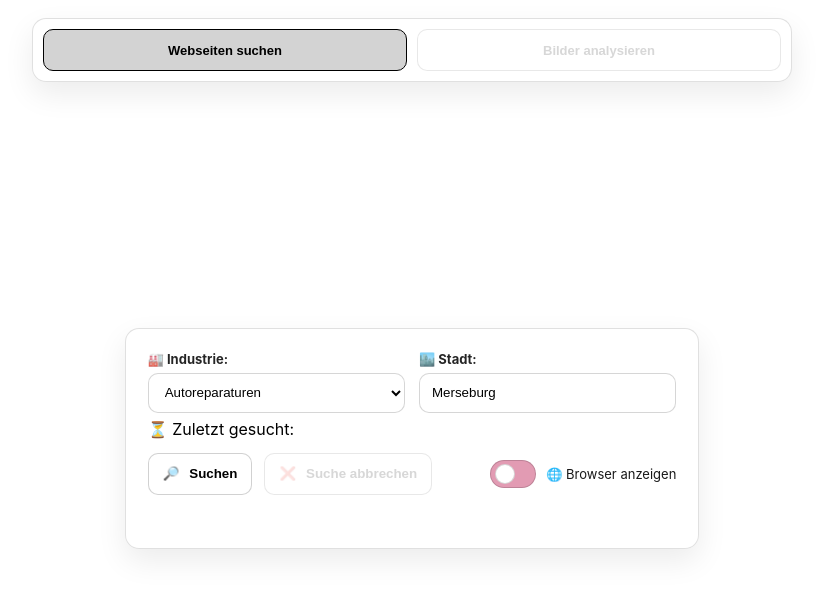
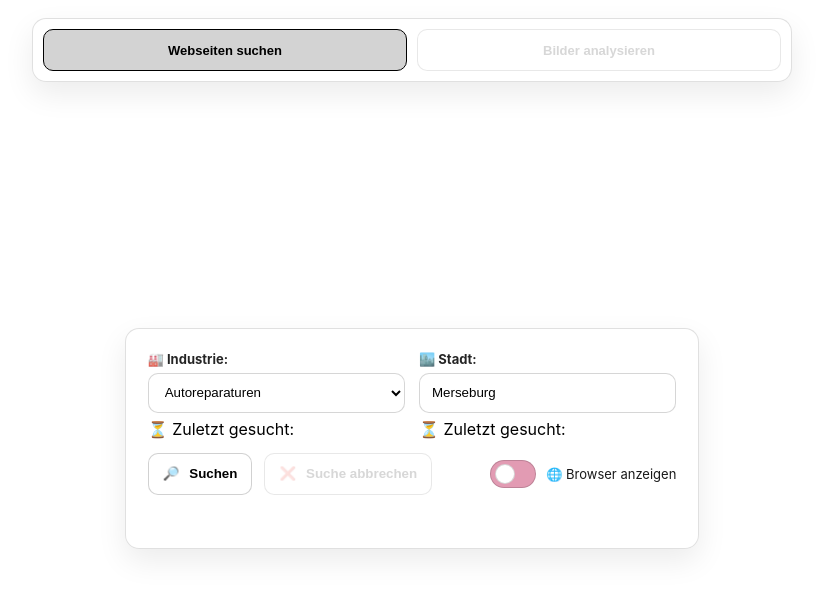
Before and after one commit to alexiiko/website-lead-automation, a Svelte app in the folder frontend/: page / in a window 1280 px wide. Shown: the top 594 px of the page, without its empty margins (228-1051 px from the left). Built offline with nearby package versions, Linux system fonts and the light colour scheme.

Commit message:
fixed bug that did not show the right amount of images taken; added the feature that shows the last searched city

```diff
--- a/frontend/src/App.svelte
+++ b/frontend/src/App.svelte
@@ -15,6 +15,7 @@
 
   const LS = {
     lastIndustry: "lsa:lastSearchedIndustry",
+    lastCity: "lsa:lastSearchedCity",
     searchDone: "lsa:searchDone",
     searchAborted: "lsa:searchAborted",
     city: "lsa:city",
@@ -25,12 +26,14 @@
   let selectedIndustry = "Autoreparaturen";
   let lastSearchedIndustry = "";
 
+  let city = "Merseburg";
+  let lastSearchedCity = "";
+
   let statusText = "";
   let statusTextScreenshots = "";
   let statusTextUrls = "";
   let websiteUrls = [];
 
-  let city = "Merseburg";
   let headless = false;
 
   let amountOfWebsites = 0;
@@ -73,6 +76,7 @@
     headless = lsGetBool(LS.headless, headless);
 
     lastSearchedIndustry = lsGet(LS.lastIndustry, "");
+    lastSearchedCity = lsGet(LS.lastCity, "");
     setSearchDone(lsGetBool(LS.searchDone, false));
     setSearchAborted(lsGetBool(LS.searchAborted, false));
   }
@@ -86,6 +90,11 @@
   function setLastSearchedIndustry(industry) {
     lastSearchedIndustry = industry;
     lsSet(LS.lastIndustry, industry);
+  }
+
+  function setLastSearchedCity(cityValue) {
+    lastSearchedCity = cityValue;
+    lsSet(LS.lastCity, cityValue);
   }
 
   function setSearchDone(v) {
@@ -131,11 +140,13 @@
     try {
       await TakeScreenshotOfWebsite(url, !headless);
       statusText = "Screenshots von Webseiten machen...";
+      return true;
     } catch (error) {
       statusTextScreenshots = "";
       statusText =
         `Fehler beim Erstellen eines Screenshots bei dieser Webseite:  ${url} \n` +
         error.toString();
+      return false;
     }
   }
 
@@ -162,6 +173,7 @@
     await ResetScreenshotsDir();
 
     setLastSearchedIndustry(selectedIndustry);
+    setLastSearchedCity(city);
 
     statusText = "";
     statusTextScreenshots = "";
@@ -185,8 +197,10 @@
 
       const websiteUrl = websiteUrls[index];
       statusTextScreenshots = `Bei Website: ${websiteUrl} \n${index + 1}/${websiteUrls.length}`;
-      await takeScreenShotsOfWebsite(websiteUrl);
-      screenshotProgress++;
+      let success = await takeScreenShotsOfWebsite(websiteUrl);
+      if (success) {
+        screenshotProgress++;
+      }
     }
 
     if (!searchAborted) {
@@ -310,6 +324,9 @@
               bind:value={city}
               placeholder="Berlin"
             />
+            <label for="city-input"
+              >⏳ Zuletzt gesucht: {lastSearchedCity}</label
+            >
           </div>
         </div>
 
```
